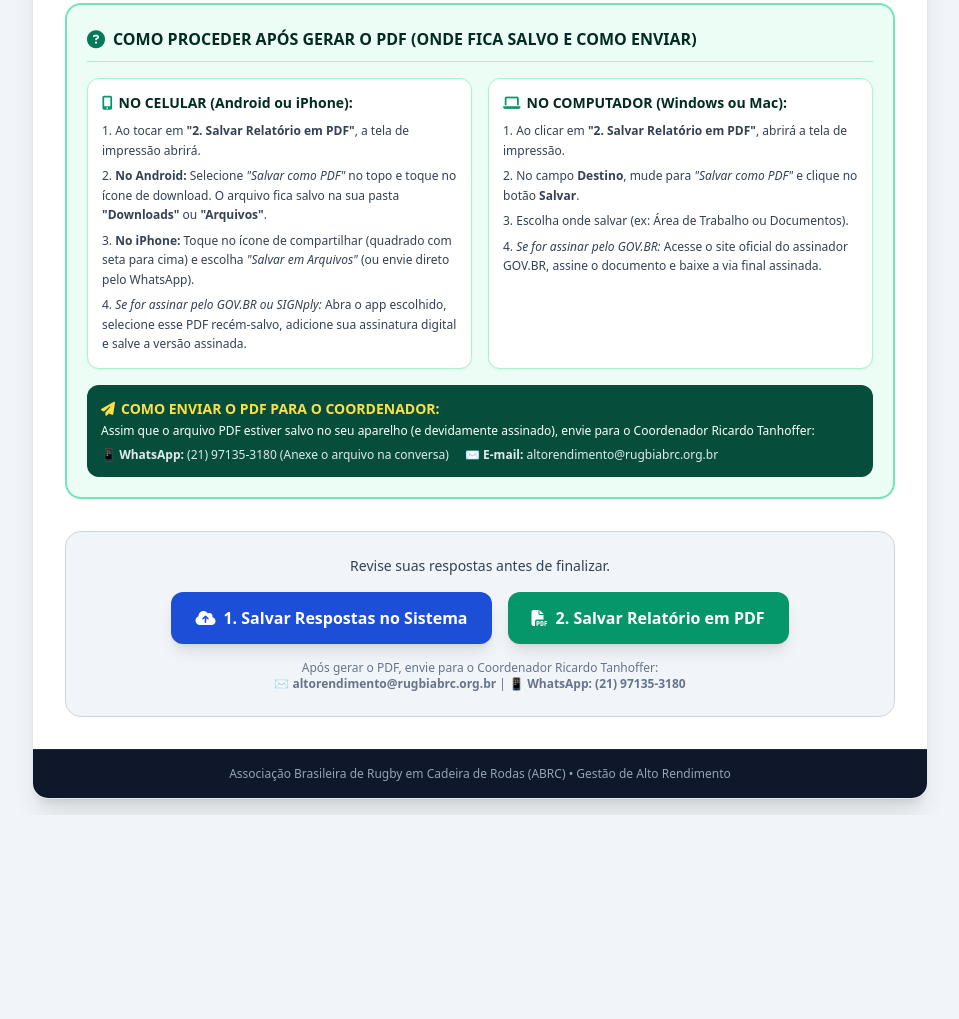
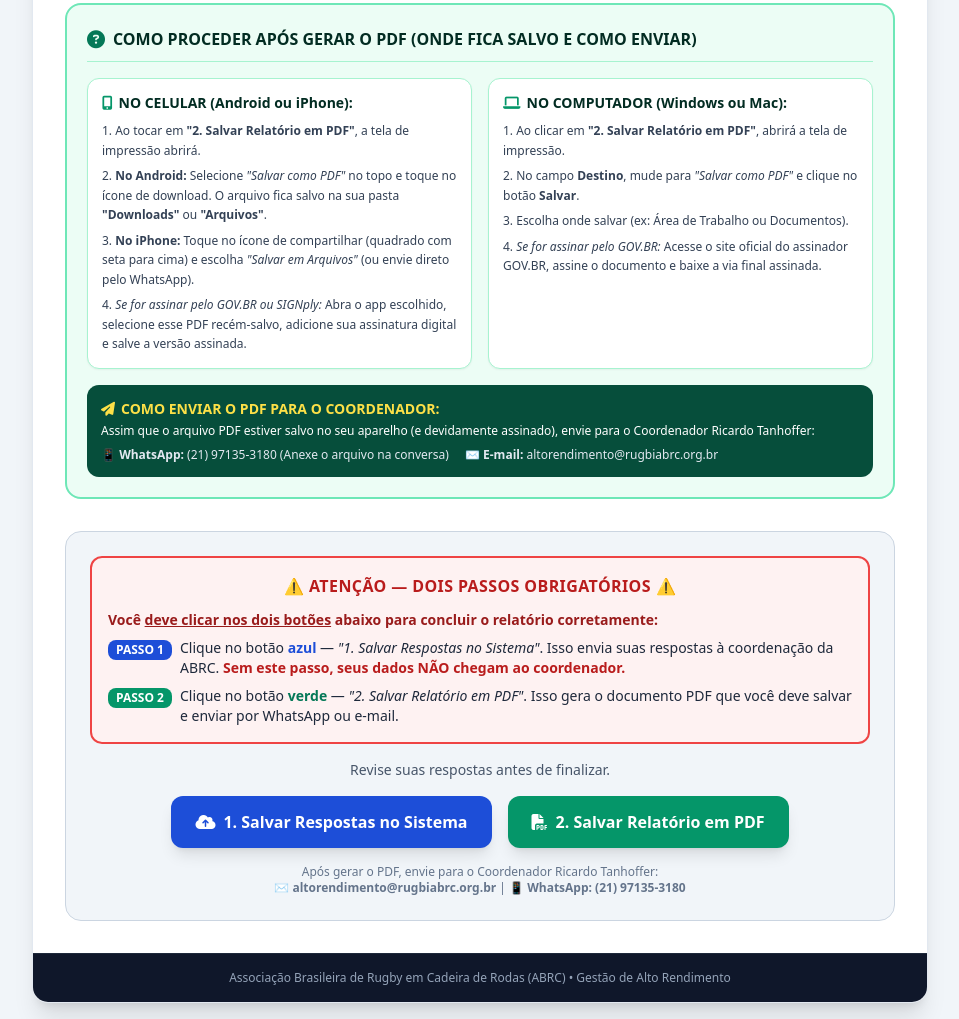
Before and after one commit to tanhoffer-ctrl/relatorio-atletas, a plain HTML site: page index.html in a window 1280 px wide. Shown: the part 5586-6605 px from the top of the page, without its empty margins (160-1119 px from the left). Before the commit the page ends 6401 px from the top, so only its background shows below. Drawn offline with nearby package versions, Linux system fonts and the light colour scheme.

Commit message:
Update index.html

```diff
--- a/index.html
+++ b/index.html
@@ -909,7 +909,28 @@
 
       <!-- BOTÕES DE AÇÃO -->
       <div class="no-print bg-slate-100 p-6 rounded-2xl border border-slate-300 space-y-4 text-center">
-        <p class="text-sm font-medium text-slate-700">
+
+        <!-- AVISO DE OBRIGATORIEDADE DOS DOIS BOTÕES -->
+        <div class="bg-red-50 border-2 border-red-500 rounded-xl p-4 text-left">
+          <p class="text-red-700 font-extrabold text-base mb-3 text-center uppercase tracking-wide">
+            ⚠️ ATENÇÃO — DOIS PASSOS OBRIGATÓRIOS ⚠️
+          </p>
+          <p class="text-red-800 text-sm font-semibold mb-2">
+            Você <u>deve clicar nos dois botões</u> abaixo para concluir o relatório corretamente:
+          </p>
+          <ul class="text-sm space-y-2">
+            <li class="flex items-start gap-2">
+              <span class="inline-block bg-blue-700 text-white font-bold rounded-lg px-2 py-0.5 text-xs whitespace-nowrap mt-0.5">PASSO 1</span>
+              <span class="text-slate-800">Clique no botão <strong class="text-blue-700">azul</strong> — <em>"1. Salvar Respostas no Sistema"</em>. Isso envia suas respostas à coordenação da ABRC. <strong class="text-red-700">Sem este passo, seus dados NÃO chegam ao coordenador.</strong></span>
+            </li>
+            <li class="flex items-start gap-2">
+              <span class="inline-block bg-emerald-600 text-white font-bold rounded-lg px-2 py-0.5 text-xs whitespace-nowrap mt-0.5">PASSO 2</span>
+              <span class="text-slate-800">Clique no botão <strong class="text-emerald-700">verde</strong> — <em>"2. Salvar Relatório em PDF"</em>. Isso gera o documento PDF que você deve salvar e enviar por WhatsApp ou e-mail.</span>
+            </li>
+          </ul>
+        </div>
+
+        <p class="text-sm font-medium text-slate-600">
           Revise suas respostas antes de finalizar.
         </p>
 
@@ -1051,6 +1072,7 @@
 
       const reader = new FileReader();
       reader.onload = function(e) {
+        // Redimensionar para manter leve no envio e no PDF
         const img = new Image();
         img.onload = function() {
           const canvas = document.createElement('canvas');
@@ -1086,6 +1108,7 @@
     let isDrawing = false;
     let signatureEntered = false;
 
+    // Ajustar DPI do canvas
     function setupCanvasDPI() {
       const rect = canvas.getBoundingClientRect();
       canvas.width = rect.width * 2;
@@ -1214,6 +1237,11 @@
         return;
       }
 
+      if (GOOGLE_SCRIPT_URL === "SUA_URL_DO_GOOGLE_APPS_SCRIPT_AQUI") {
+        alert('Atenção: Configure a URL do Google Apps Script no código antes do envio online. Para salvar apenas o PDF, clique no botão "2. Salvar Relatório em PDF".');
+        return;
+      }
+
       const btn = document.getElementById('btnEnviar');
       const originalText = btn.innerHTML;
       btn.innerHTML = `<i class="fa-solid fa-spinner fa-spin"></i> Enviando respostas...`;
@@ -1228,7 +1256,7 @@
           body: JSON.stringify(dados)
         });
 
-        alert('✅ Respostas enviadas com sucesso para o banco de dados da ABRC! Agora, role até o final da página para ler as instruções e clique no botão "2. Salvar Relatório em PDF" para baixar sua via e enviar para o Ricardo Tanhoffer.');
+        alert('✅ Respostas enviadas com sucesso para o banco de dados da ABRC! Agora, clique no botão "2. Salvar Relatório em PDF" para baixar sua via e assinar/enviar para o Ricardo Tanhoffer.');
       } catch (err) {
         console.error(err);
         alert('Ocorreu um erro ao enviar para a planilha. Mas você ainda pode gerar o PDF clicando no botão "2. Salvar Relatório em PDF".');
@@ -1246,6 +1274,7 @@
         form.reportValidity();
         return;
       }
+      // Aciona o diálogo de impressão do navegador (que permite "Salvar como PDF" no celular e computador com qualidade perfeita)
       window.print();
     }
   </script>
```
